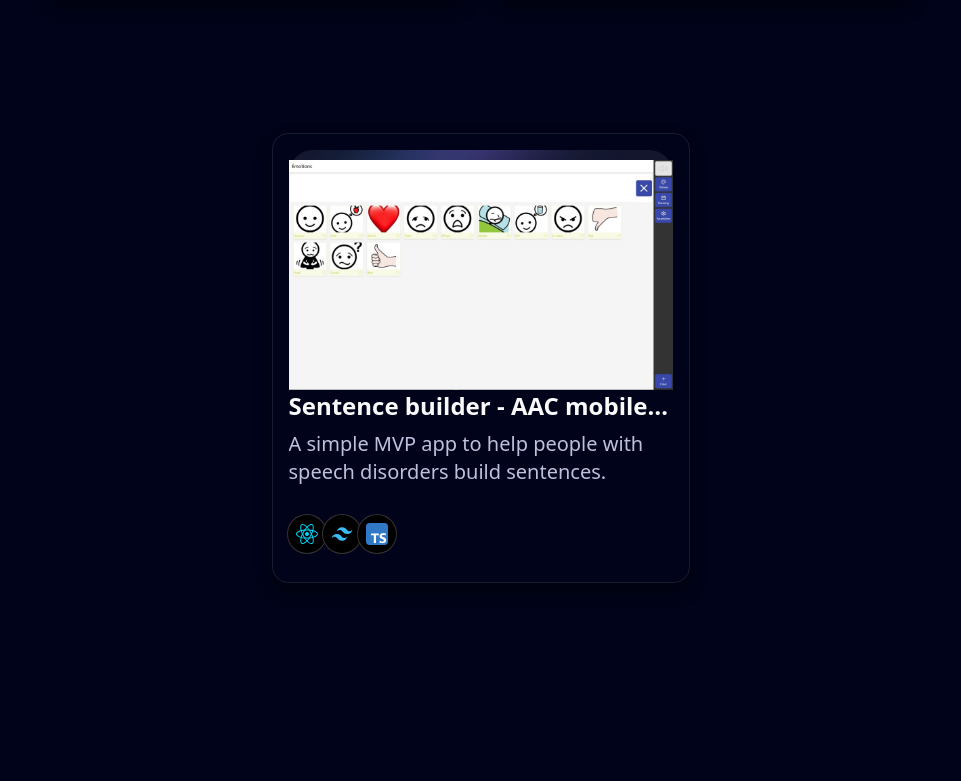
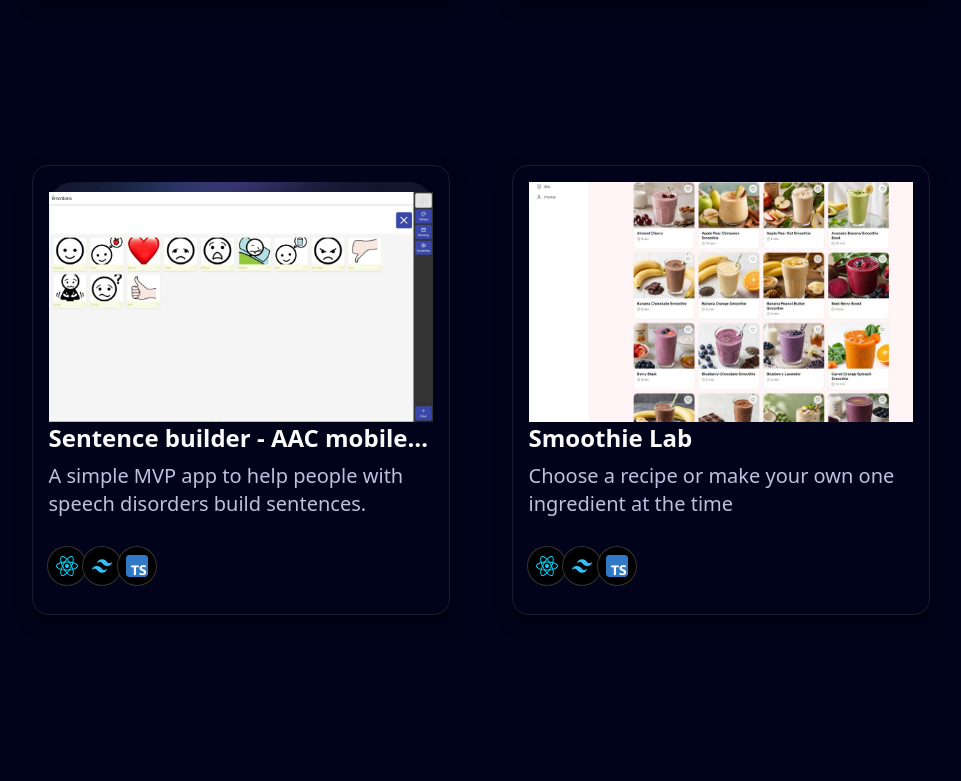
Before and after one commit to VGiacomo/My-Portfolio, a Next.js app: page / in a window 1280 px wide. Shown: the part 1242-2023 px from the top of the page, without its empty margins (161-1122 px from the left). Built offline with nearby package versions, Linux system fonts and the light colour scheme.

Commit message:
Smoothie lab added to recent projects list

```diff
--- a/components/RecentProjects.tsx
+++ b/components/RecentProjects.tsx
@@ -12,10 +12,10 @@ const RecentProjects = () => {
         A small selection of{" "}
         <span className="text-purple">recent projects</span>
       </h1>
-      <div className="flex flex-wrap items-center justify-center p-4 gap-16 mt-6">
+      <div className="flex flex-wrap items-center justify-center p-4 gap-24 mt-6">
         {projects.map((item) => (
           <div
-            className="lg:min-h-[32.5rem] h-[25rem] flex items-center justify-center sm:w-96 w-[190vw]"
+            className="lg:min-h-[32.5rem] h-[25rem]  flex items-center justify-center sm:w-96 w-[190vw]"
             key={item.id}
           >
             <PinContainer title={item.link || "Coming soon!"} href={item.link}>
--- a/data/index.ts
+++ b/data/index.ts
@@ -100,14 +100,14 @@ export const projects = [
     iconLists: ["/re.svg", "/tail.svg", "/ts.svg"],
     link: "https://phenomenal-biscotti-b41686.netlify.app/",
   },
-  //   {
-  //     id: 4,
-  //     title: "Animated Apple Iphone 3D Website",
-  //     des: "Recreated the Apple iPhone 15 Pro website, combining GSAP animations and Three.js 3D effects..",
-  //     img: "/p4.svg",
-  //     iconLists: ["/next.svg", "/tail.svg", "/ts.svg", "/three.svg", "/gsap.svg"],
-  //     link: "https://github.com/adrianhajdin/iphone",
-  //   },
+    {
+      id: 4,
+      title: "Smoothie Lab",
+      des: "Choose a recipe or make your own one ingredient at the time",
+      img: "Smoothie-lab.jpg",
+      iconLists: ["/re.svg", "/tail.svg", "/ts.svg"],
+      link: "https://smoothie-lab-4a78c.web.app/",
+    },
 ];
 
 // export const testimonials = [
```
Also changed, not shown: public/Smoothie-lab.jpg (added).
